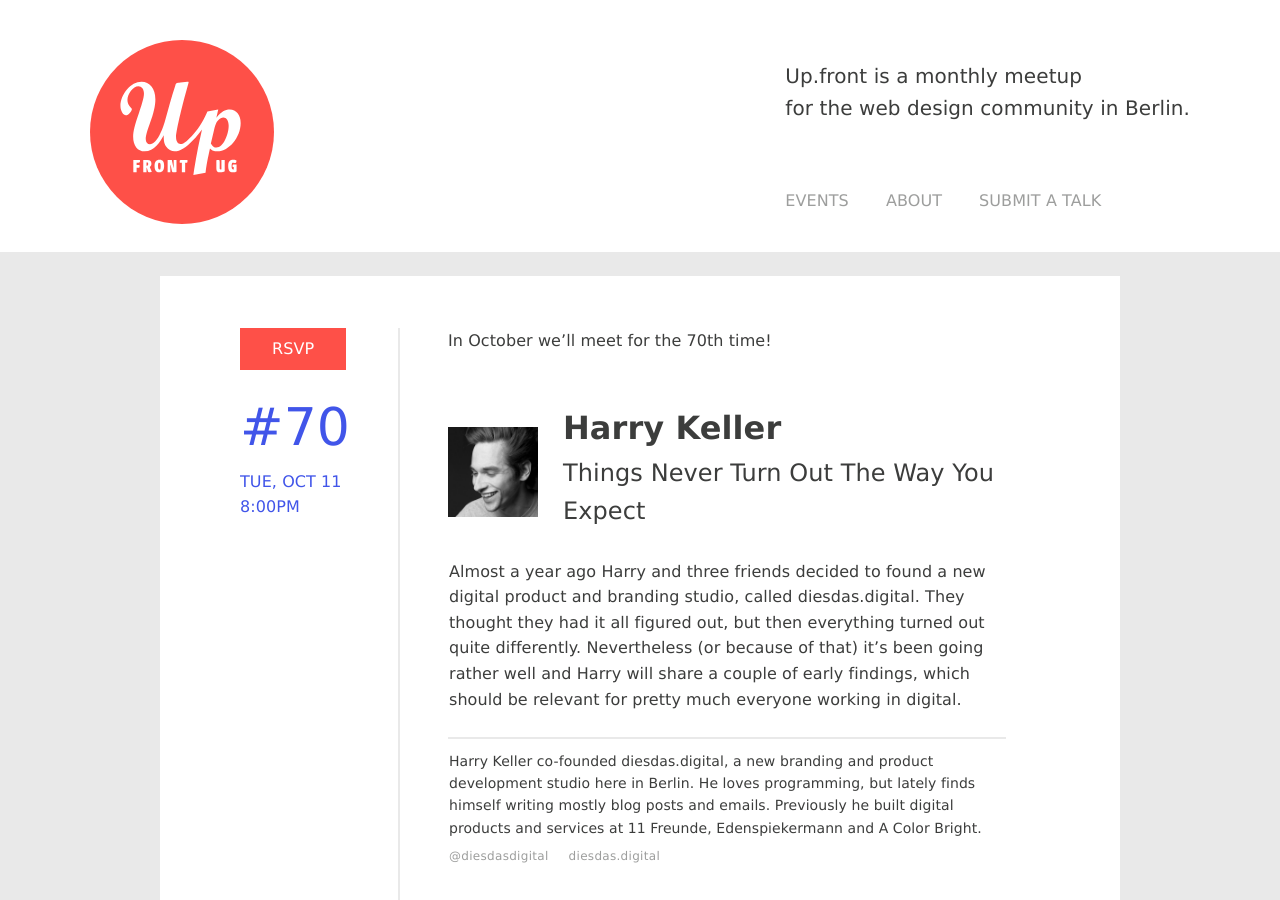
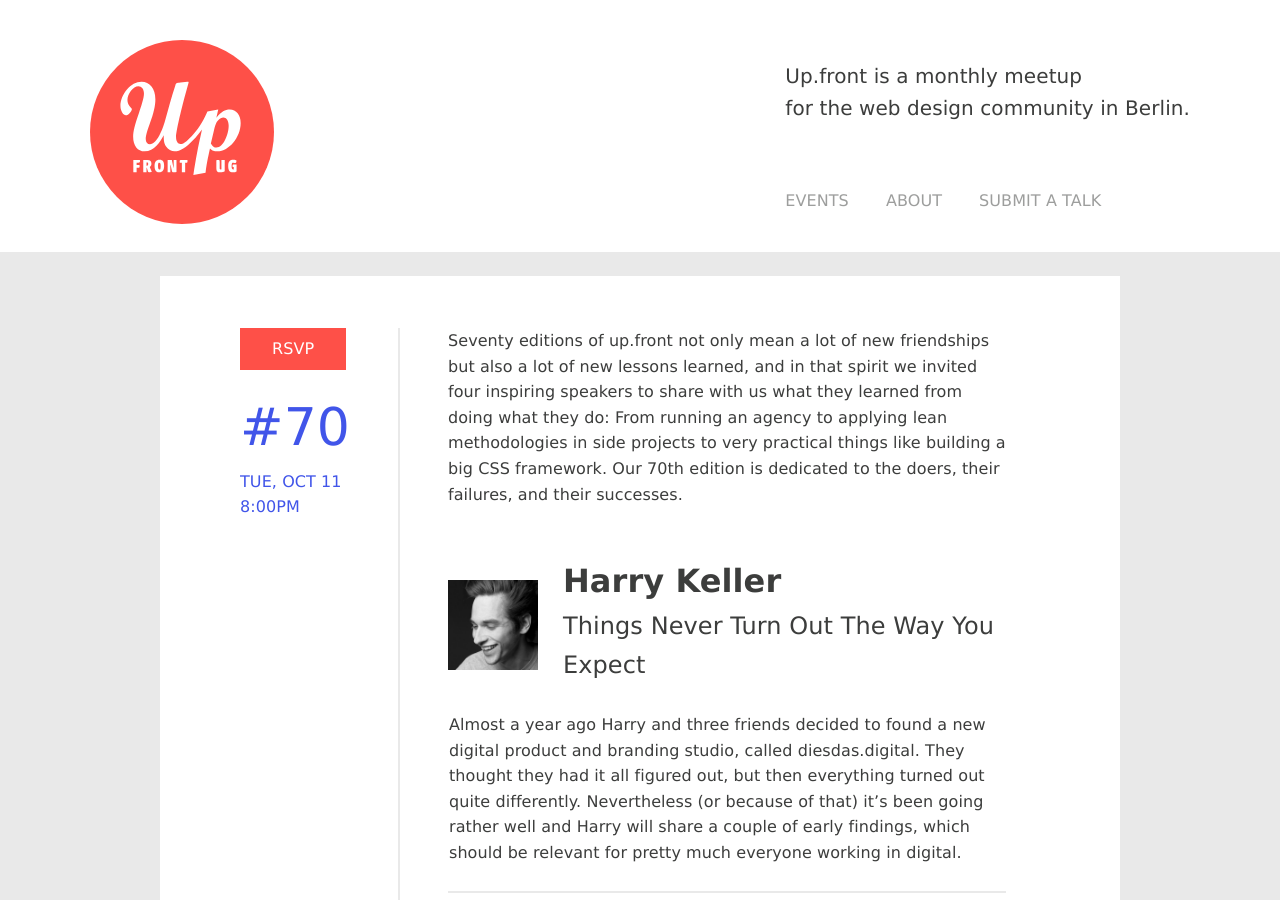
Before and after one commit to upfrontug/upfrontug.github.io, a Jekyll site: the page built from _posts/2016-10-11-meetup.html, in a window 1280 px wide and 900 px high. Built offline with Jekyll 4.4.1, drawn with Linux system fonts in a browser that asks for light colours; a script that is not in the unit is left out.

Commit message:
add intro

```diff
--- a/_posts/2016-10-11-meetup.html
+++ b/_posts/2016-10-11-meetup.html
@@ -1,8 +1,7 @@
 ---
   counter:  '70'
   meetup: 'http://www.meetup.com/up-front-ug/events/234143114/'
-  intro: '
-    In October we’ll meet for the 70th time!'
+  intro: 'Seventy editions of up.front not only mean a lot of new friendships but also a lot of new lessons learned, and in that spirit we invited four inspiring speakers to share with us what they learned from doing what they do: From running an agency to applying lean methodologies in side projects to very practical things like building a big CSS framework. Our 70th edition is dedicated to the doers, their failures, and their successes.'
   talks:
     - name: 'Harry Keller'
       title: 'Things Never Turn Out The Way You Expect'
```
